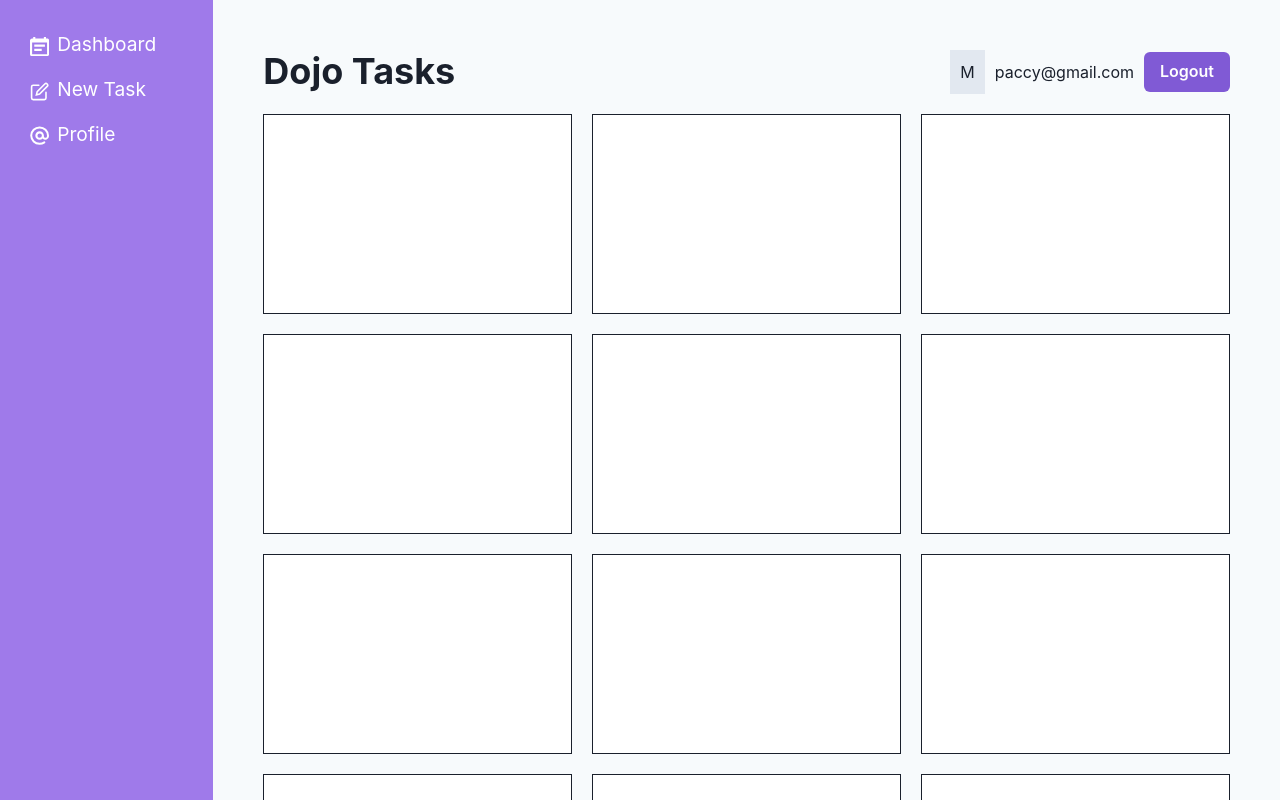
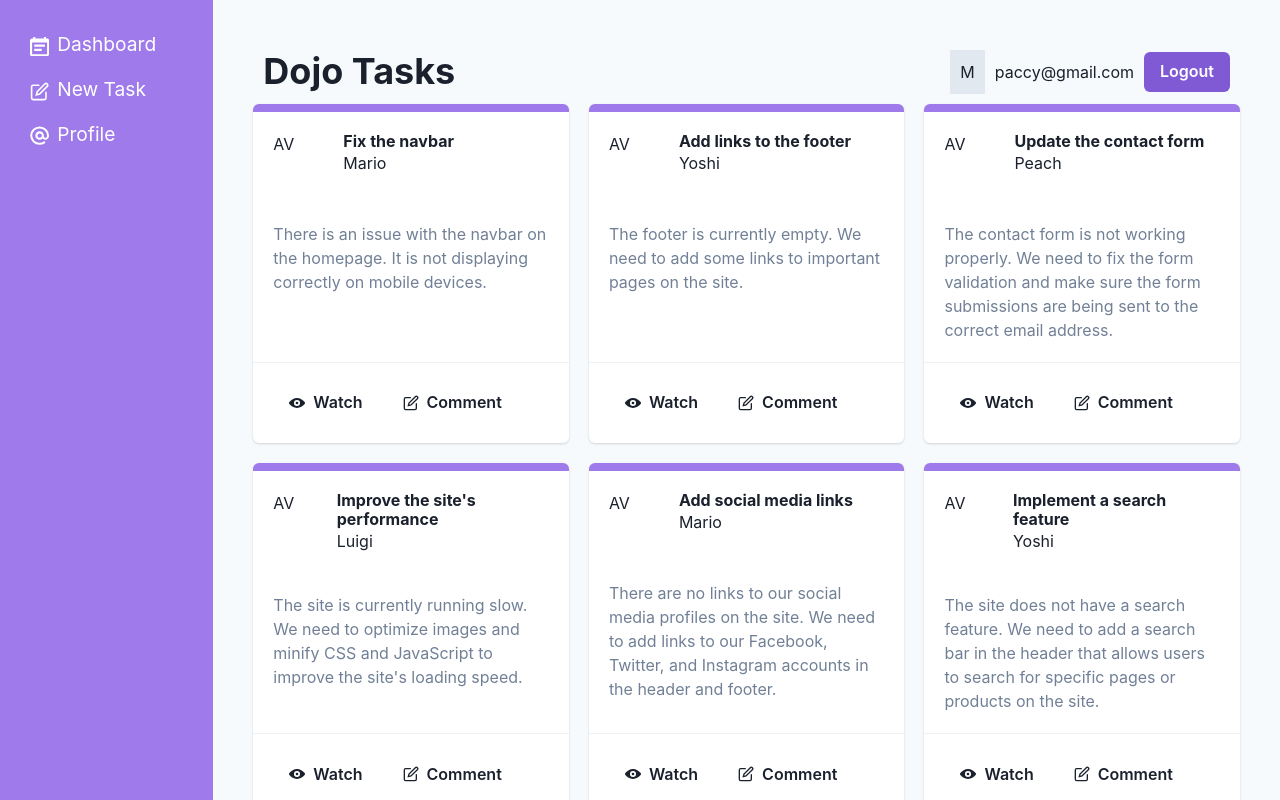
Before and after one commit to PaccyC/chakra-ui-learning, a React (Vite) app: page / in a window 1280 px wide. Shown: the top 800 px of the page. Built offline with nearby package versions, Linux system fonts and the light colour scheme; data requests are answered from the project's data file.

Commit message:
placing tasks in cards

```diff
--- a/data/db.json
+++ b/data/db.json
@@ -20,6 +20,7 @@
        "description":"The contact form is not working properly. We need to fix the form validation and make sure the form submissions are being sent to the correct email address.",
        "author":"Peach",
        "img": "/img/peac.png"
+
     },
     {
        "id":4,
--- a/src/App.jsx
+++ b/src/App.jsx
@@ -7,7 +7,7 @@ import {
 
 // layouts and pages
 import RootLayout from './layouts/RootLayout'
-import Dashboard from './pages/Dashboard'
+import Dashboard, { tasksLoader } from './pages/Dashboard'
 import Create from './pages/Create'
 import Profile from './pages/Profile'
 
@@ -15,7 +15,7 @@ import Profile from './pages/Profile'
 const router = createBrowserRouter(
   createRoutesFromElements(
     <Route path="/" element={<RootLayout />}>
-      <Route index element={<Dashboard />} />
+      <Route index element={<Dashboard  />} loader={tasksLoader} />
       <Route path="create" element={<Create />} />
       <Route path="profile" element={<Profile />} />
     </Route>
--- a/src/pages/Dashboard.jsx
+++ b/src/pages/Dashboard.jsx
@@ -1,24 +1,47 @@
-import { Box, SimpleGrid } from "@chakra-ui/react";
+import { EditIcon, ViewIcon } from "@chakra-ui/icons";
+import { Box, Button, Card, CardBody, CardFooter, CardHeader, Divider, Flex, HStack, Heading, SimpleGrid, Text } from "@chakra-ui/react";
+import { useLoaderData } from "react-router-dom";
 
 export default function Dashboard() {
+
+  const tasks= useLoaderData();
   return (
-    <SimpleGrid p="10px"  spacing="20px" minChildWidth="300px">
+    <SimpleGrid   spacing="20px" minChildWidth="300px">
 
-    <Box h="200px" bg="white" border="1px solid" ></Box>
-    <Box h="200px" bg="white" border="1px solid" ></Box>
-    <Box h="200px" bg="white" border="1px solid" ></Box>
-    <Box h="200px" bg="white" border="1px solid" ></Box>
+    {tasks && tasks.map((task)=>(
+      <Card key={task.id} borderTop="8px" borderColor="purple.400" bg="white">
+        <CardHeader>
+          <Flex gap={5}>
+            <Box w="50px" h='50px'>
+              <Text>AV</Text>
+            </Box>
+            <Box>
+            <Heading as="h3" size="sm">{task.title}</Heading >
+            <Text>{task.author}</Text>
+            </Box>
+          </Flex>
 
-    <Box h="200px" bg="white" border="1px solid" ></Box>
-    <Box h="200px" bg="white" border="1px solid" ></Box>
-    <Box h="200px" bg="white" border="1px solid" ></Box>
-    <Box h="200px" bg="white" border="1px solid" ></Box>
+        </CardHeader>
+        <CardBody color="gray.500">
+        <Text>{task.description}</Text>
+        </CardBody>
+        <Divider borderColor="gray.200"/>
+        <CardFooter>
+        <HStack>
+          <Button variant="ghost" leftIcon={<ViewIcon/>}>Watch</Button>
+          <Button variant="ghost" leftIcon={<EditIcon/>}>Comment</Button>
+        </HStack>
+        </CardFooter>
+      </Card>
 
-
-    <Box h="200px" bg="white" border="1px solid" ></Box>
-    <Box h="200px" bg="white" border="1px solid" ></Box>
-    <Box h="200px" bg="white" border="1px solid" ></Box>
-    <Box h="200px" bg="white" border="1px solid" ></Box>
+      ))}
     </SimpleGrid>
   )
 }
+
+
+export const tasksLoader = async ()=>{
+  const res= await fetch("http://localhost:3000/tasks");
+  const data= await res.json();
+  return data;
+}
```
